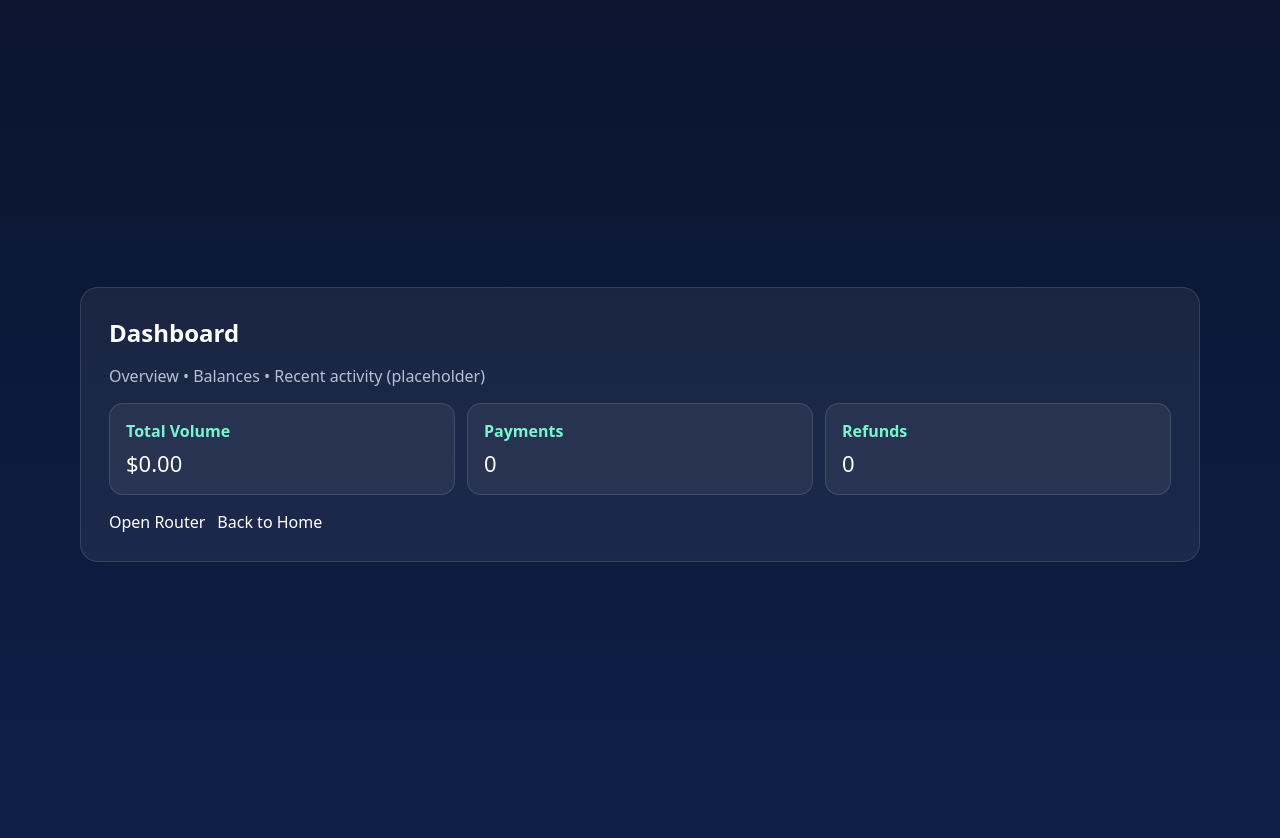
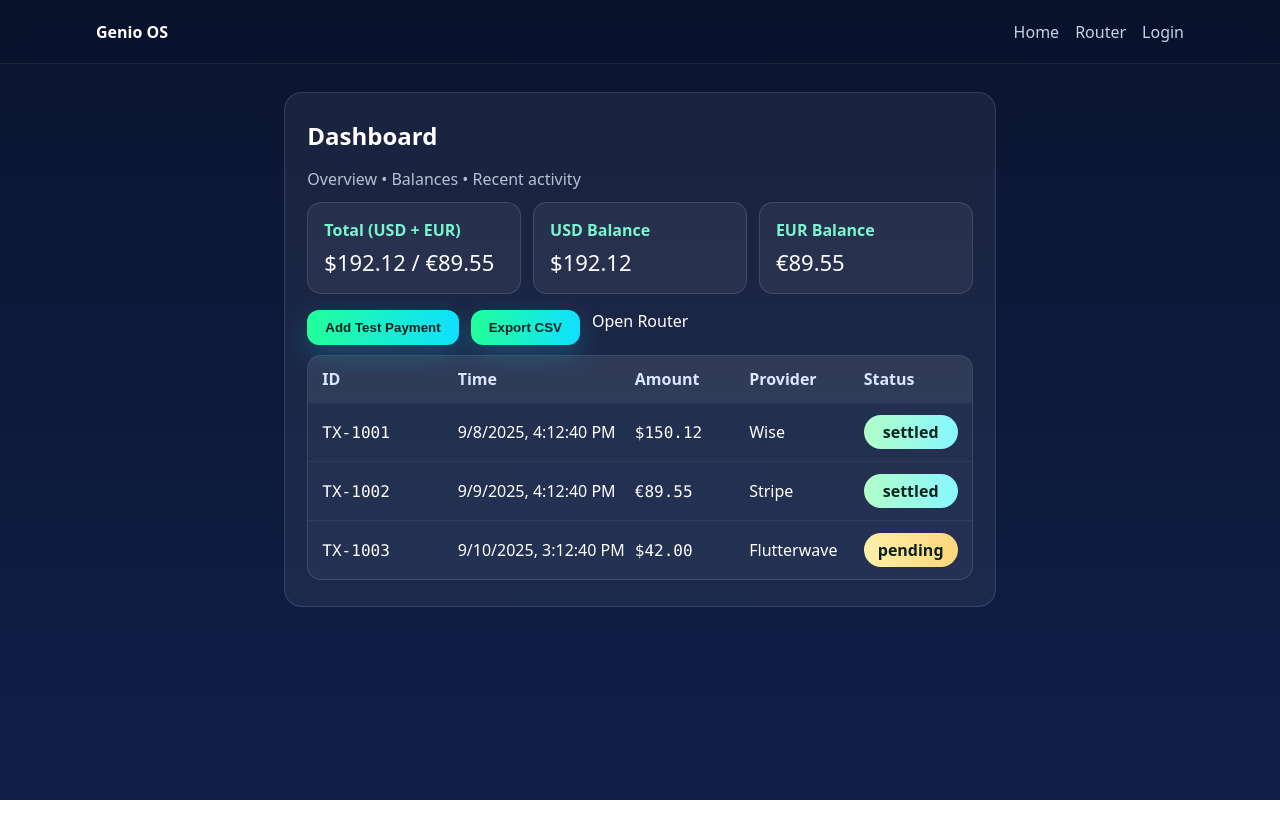
Before and after one commit to genio-ai/genio-os, a Next.js app: page /dashboard in a window 1280 px wide. Shown: the top 838 px of the page. After the commit the page ends 800 px from the top, so only its background shows below. Built offline with nearby package versions, Linux system fonts and the light colour scheme.

Commit message:
Update dashboard.js

```diff
--- a/pages/dashboard.js
+++ b/pages/dashboard.js
@@ -1,50 +1,181 @@
+// pages/dashboard.js
 import Head from "next/head";
 import Link from "next/link";
+import { useEffect, useState } from "react";
 
 export default function Dashboard(){
+  const [txs, setTxs] = useState([]);
+  const [balances, setBalances] = useState({ usd: 0, eur: 0 });
+
+  // تحميل بيانات ديمو من localStorage أو إنشاء افتراضي
+  useEffect(() => {
+    const saved = JSON.parse(localStorage.getItem("genio_txs") || "[]");
+    if (saved.length === 0) {
+      const seed = [
+        { id: "TX-1001", time: Date.now()-86400000*2, amount: 150.12, currency: "USD", provider: "Wise", status: "settled" },
+        { id: "TX-1002", time: Date.now()-86400000, amount: 89.55, currency: "EUR", provider: "Stripe", status: "settled" },
+        { id: "TX-1003", time: Date.now()-3600*1000, amount: 42.00, currency: "USD", provider: "Flutterwave", status: "pending" },
+      ];
+      localStorage.setItem("genio_txs", JSON.stringify(seed));
+      setTxs(seed);
+    } else {
+      setTxs(saved);
+    }
+  }, []);
+
+  // احسب الأرصدة عند تغيّر العمليات
+  useEffect(() => {
+    const usd = txs.filter(t=>t.currency==="USD" && t.status!=="failed")
+                   .reduce((s,t)=>s+t.amount,0);
+    const eur = txs.filter(t=>t.currency==="EUR" && t.status!=="failed")
+                   .reduce((s,t)=>s+t.amount,0);
+    setBalances({ usd, eur });
+  }, [txs]);
+
+  const fmt = (n) => n.toLocaleString(undefined, { minimumFractionDigits: 2, maximumFractionDigits: 2 });
+
+  // أضف عملية ديمو
+  const addTestPayment = () => {
+    const id = "TX-" + Math.floor(1000 + Math.random()*9000);
+    const curr = Math.random() > 0.5 ? "USD" : "EUR";
+    const providers = ["Wise","Stripe","Flutterwave","PayGate"];
+    const provider = providers[Math.floor(Math.random()*providers.length)];
+    const amount = Number((Math.random()*200 + 10).toFixed(2));
+    const row = { id, time: Date.now(), amount, currency: curr, provider, status: "settled" };
+    const next = [row, ...txs].slice(0, 50);
+    setTxs(next);
+    localStorage.setItem("genio_txs", JSON.stringify(next));
+  };
+
+  // تصدير CSV
+  const exportCSV = () => {
+    const header = ["id,time,amount,currency,provider,status"];
+    const rows = txs.map(t => [
+      t.id,
+      new Date(t.time).toISOString(),
+      t.amount,
+      t.currency,
+      t.provider,
+      t.status
+    ].join(","));
+    const csv = [...header, ...rows].join("\n");
+    const blob = new Blob([csv], { type: "text/csv;charset=utf-8;" });
+    const url = URL.createObjectURL(blob);
+    const a = document.createElement("a");
+    a.href = url; a.download = "genio-transactions.csv";
+    document.body.appendChild(a); a.click(); a.remove();
+    URL.revokeObjectURL(url);
+  };
+
   return (
     <>
       <Head><title>Genio OS — Dashboard</title></Head>
+
+      {/* Top bar بسيط */}
+      <div className="topbar">
+        <div className="wrap topbarRow">
+          <div className="brand">Genio OS</div>
+          <nav className="nav">
+            <Link href="/">Home</Link>
+            <Link href="/router">Router</Link>
+            <Link href="/login">Login</Link>
+          </nav>
+        </div>
+      </div>
+
       <main className="page">
         <section className="wrap hero">
           <div className="panel">
             <h1>Dashboard</h1>
-            <p className="muted">Overview • Balances • Recent activity (placeholder)</p>
+            <p className="muted">Overview • Balances • Recent activity</p>
 
+            {/* Balances */}
             <div className="cards">
-              <div className="card"><div className="t">Total Volume</div><div className="v">$0.00</div></div>
-              <div className="card"><div className="t">Payments</div><div className="v">0</div></div>
-              <div className="card"><div className="t">Refunds</div><div className="v">0</div></div>
+              <div className="card">
+                <div className="t">Total (USD + EUR)</div>
+                <div className="v">${fmt(balances.usd)} / €{fmt(balances.eur)}</div>
+              </div>
+              <div className="card">
+                <div className="t">USD Balance</div>
+                <div className="v">${fmt(balances.usd)}</div>
+              </div>
+              <div className="card">
+                <div className="t">EUR Balance</div>
+                <div className="v">€{fmt(balances.eur)}</div>
+              </div>
             </div>
 
+            {/* Actions */}
             <div className="actions">
+              <button className="btn" onClick={addTestPayment}>Add Test Payment</button>
+              <button className="btn" onClick={exportCSV}>Export CSV</button>
               <Link href="/router" className="btn">Open Router</Link>
-              <Link href="/" className="btn">Back to Home</Link>
+            </div>
+
+            {/* Table */}
+            <div className="tableWrap">
+              <div className="tableHead">
+                <div>ID</div><div>Time</div><div>Amount</div><div>Provider</div><div>Status</div>
+              </div>
+              {txs.map((t) => (
+                <div key={t.id} className="tableRow">
+                  <div className="mono">{t.id}</div>
+                  <div>{new Date(t.time).toLocaleString()}</div>
+                  <div className="mono">{t.currency==="USD" ? "$" : "€"}{fmt(t.amount)}</div>
+                  <div>{t.provider}</div>
+                  <div className={`badge ${t.status}`}>{t.status}</div>
+                </div>
+              ))}
+              {txs.length === 0 && <div className="empty">No activity yet.</div>}
             </div>
           </div>
         </section>
       </main>
 
+      {/* Global */}
       <style jsx global>{`
-        body{margin:0;font-family:ui-sans-serif,system-ui,-apple-system; color:#fff;
-             background:linear-gradient(180deg,#0b1530,#0f1f48)}
+        :root{--bg1:#0b1530;--bg2:#0f1f48;--text:#fff;--muted:#b8c0d4;--panel:rgba(255,255,255,.06);--border:rgba(255,255,255,.12);--accent:#78f6cf;--gA:#22ff9a;--gB:#10e0ff}
+        *{box-sizing:border-box} html,body,#__next{height:100%}
+        body{margin:0;font-family:ui-sans-serif,system-ui,-apple-system,"Segoe UI",Roboto,Arial;color:var(--text);background:linear-gradient(180deg,var(--bg1),var(--bg2))}
         a{text-decoration:none;color:inherit}
       `}</style>
+
+      {/* Styles */}
       <style jsx>{`
-        .page{min-height:100vh;display:flex;align-items:center;justify-content:center;padding:24px}
-        .wrap{max-width:1120px;margin:0 auto;width:100%}
-        .panel{background:rgba(255,255,255,.06);border:1px solid rgba(255,255,255,.12);
-               border-radius:18px;padding:28px}
+        .page{min-height:100vh;display:flex;flex-direction:column;padding-top:64px}
+        .wrap{max-width:1120px;margin:0 auto;padding:0 16px}
+        .topbar{position:fixed;inset:0 0 auto 0;height:64px;z-index:50;background:rgba(10,18,42,.65);backdrop-filter:blur(10px);border-bottom:1px solid rgba(255,255,255,.08)}
+        .topbarRow{height:64px;display:flex;align-items:center;justify-content:space-between}
+        .brand{font-weight:800}
+        .nav{display:flex;gap:16px;color:#c9d1e8}
+        .nav a:hover{color:#fff}
+
+        .hero{padding:28px 0 40px}
+        .panel{background:var(--panel);border:1px solid var(--border);border-radius:18px;padding:26px 22px}
         h1{margin:0 0 6px;font-weight:900}
-        .muted{color:#b8c0d4}
-        .cards{display:grid;grid-template-columns:repeat(3,1fr);gap:12px;margin:16px 0}
-        .card{background:rgba(255,255,255,.06);border:1px solid rgba(255,255,255,.12);
-              border-radius:14px;padding:16px}
-        .t{color:#78f6cf;font-weight:800}
+        .muted{color:var(--muted);margin-bottom:12px}
+
+        .cards{display:grid;grid-template-columns:repeat(3,1fr);gap:12px}
+        @media(max-width:720px){.cards{grid-template-columns:1fr}}
+        .card{background:rgba(255,255,255,.06);border:1px solid var(--border);border-radius:14px;padding:16px}
+        .t{color:var(--accent);font-weight:800}
         .v{font-size:22px;margin-top:6px}
-        .actions{display:flex;gap:12px;margin-top:10px}
-        .btn{background:linear-gradient(90deg,#22ff9a,#10e0ff);color:#08231f;font-weight:800;
-             padding:10px 18px;border-radius:12px;box-shadow:0 10px 28px rgba(16,224,255,.22)}
+
+        .actions{display:flex;flex-wrap:wrap;gap:12px;margin:16px 0 10px}
+        .btn{background:linear-gradient(90deg,var(--gA),var(--gB));color:#08231f;font-weight:800;padding:10px 18px;border-radius:12px;box-shadow:0 10px 28px rgba(16,224,255,.22);border:0;cursor:pointer}
+
+        .tableWrap{margin-top:10px;border:1px solid var(--border);border-radius:14px;overflow:hidden;background:rgba(255,255,255,.04)}
+        .tableHead,.tableRow{display:grid;grid-template-columns:1.2fr 1.6fr 1fr 1fr .9fr;gap:10px;padding:12px 14px}
+        .tableHead{background:rgba(255,255,255,.06);font-weight:800;color:#dbe6ff}
+        .tableRow{border-top:1px solid rgba(255,255,255,.06);align-items:center}
+        .mono{font-family: ui-monospace, SFMono-Regular, Menlo, Monaco, Consolas, "Liberation Mono", "Courier New", monospace;}
+        .badge{padding:6px 10px;border-radius:999px;text-align:center;font-weight:800;color:#08231f;background:linear-gradient(90deg,#b0ffc8,#88f7ff)}
+        .badge.pending{background:linear-gradient(90deg,#fff0a8,#ffd67a)}
+        .badge.failed{background:linear-gradient(90deg,#ffb3b3,#ff8a8a)}
+        .empty{padding:18px;text-align:center;color:#9fb1cf}
+        @media(max-width:640px){
+          .tableHead,.tableRow{grid-template-columns: 1.1fr 1.6fr 1fr .9fr .9fr; padding:10px 12px}
+        }
       `}</style>
     </>
   );
```
